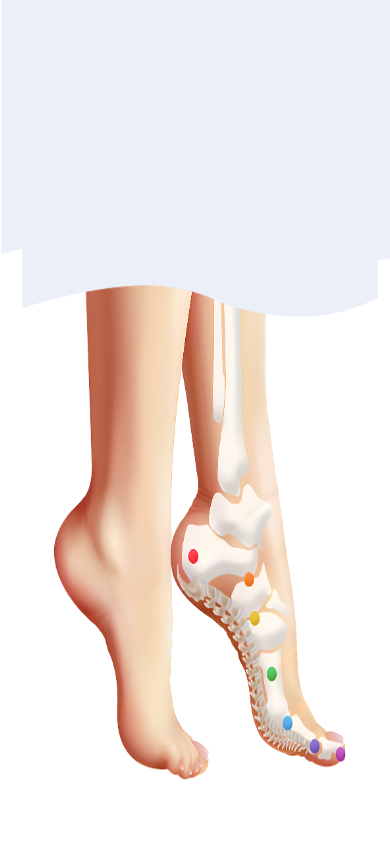
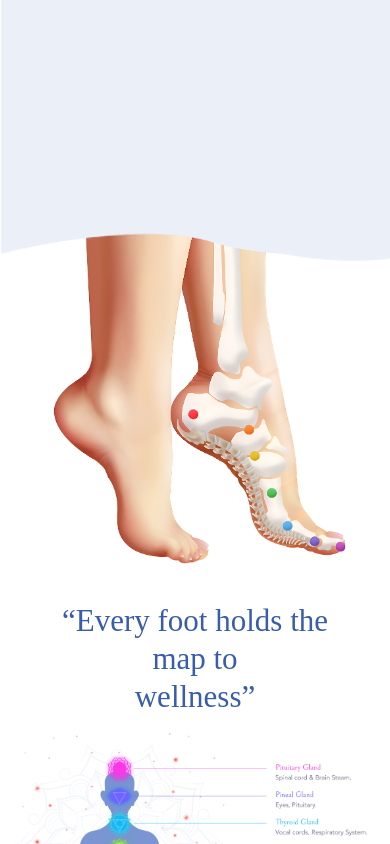
Before and after one commit to shiyam312001/arulneri, a Next.js app: page / in a window 390 px wide. Shown: the part 6500-7344 px from the top of the page. Built offline with nearby package versions, Linux system fonts and the light colour scheme; no server answers; a web font is replaced by a local one.

Commit message:
'initial'

```diff
--- a/app/style.css
+++ b/app/style.css
@@ -1707,7 +1707,8 @@
 	border-radius: 50%;
 }
 .wellnessimg{
-  margin-top: -139px;
+  margin-top: -137px;
+  height: auto !important;
 }
  .welcome-orange {
 	position: absolute;
```
Also changed, not shown: public/peace-img-bg.png (added).
